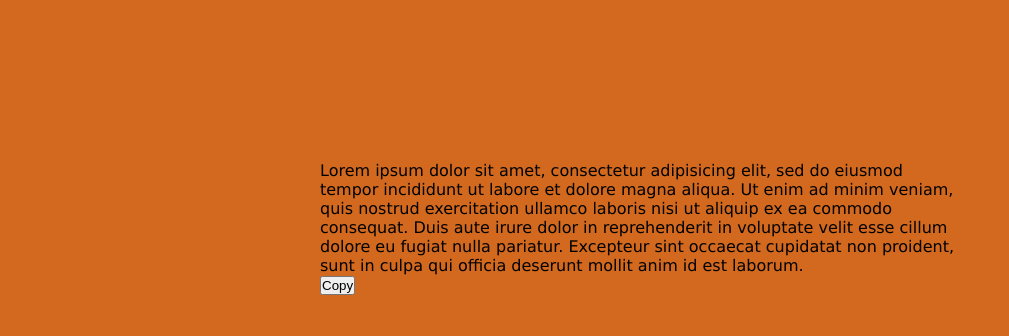
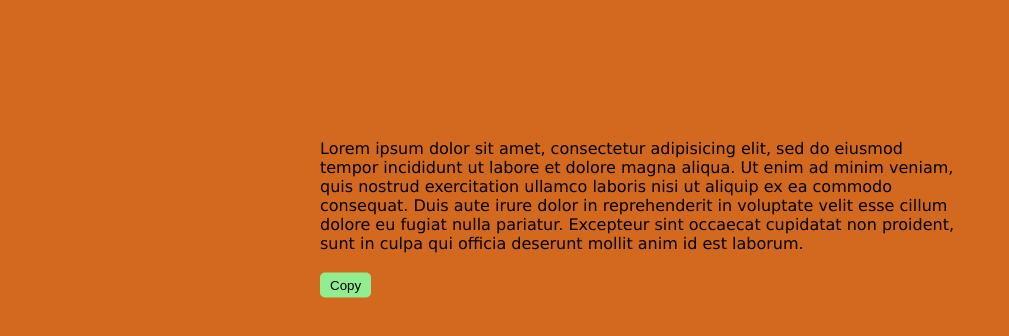
Before and after one commit to farooqbinmunir/copy-to-clipboard-code, a plain HTML site: page index.html in a window 1280 px wide. Shown: the part 172-508 px from the top of the page, without its empty margins (0-1009 px from the left). Drawn offline with Linux system fonts and the light colour scheme.

Commit message:
Copy Button Styled

```diff
--- a/css/style.css
+++ b/css/style.css
@@ -41,3 +41,10 @@ mark{
 }
 
 /* Start Custom Styles */
+#fbm-copy-btn {
+	padding: 5px 10px;
+	margin: 20px 0;
+	border: none;
+	border-radius: 5px;
+	background: lightgreen;
+}
```
